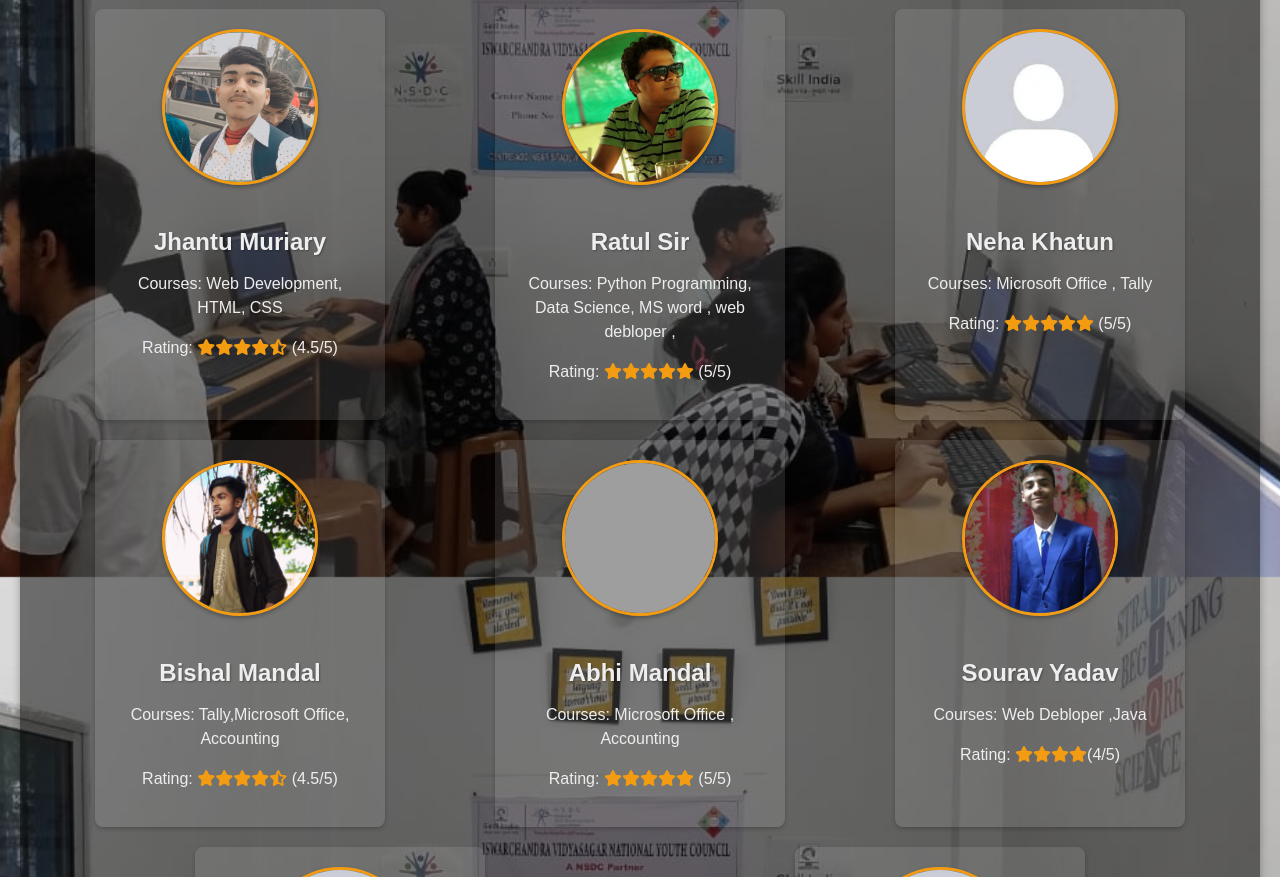
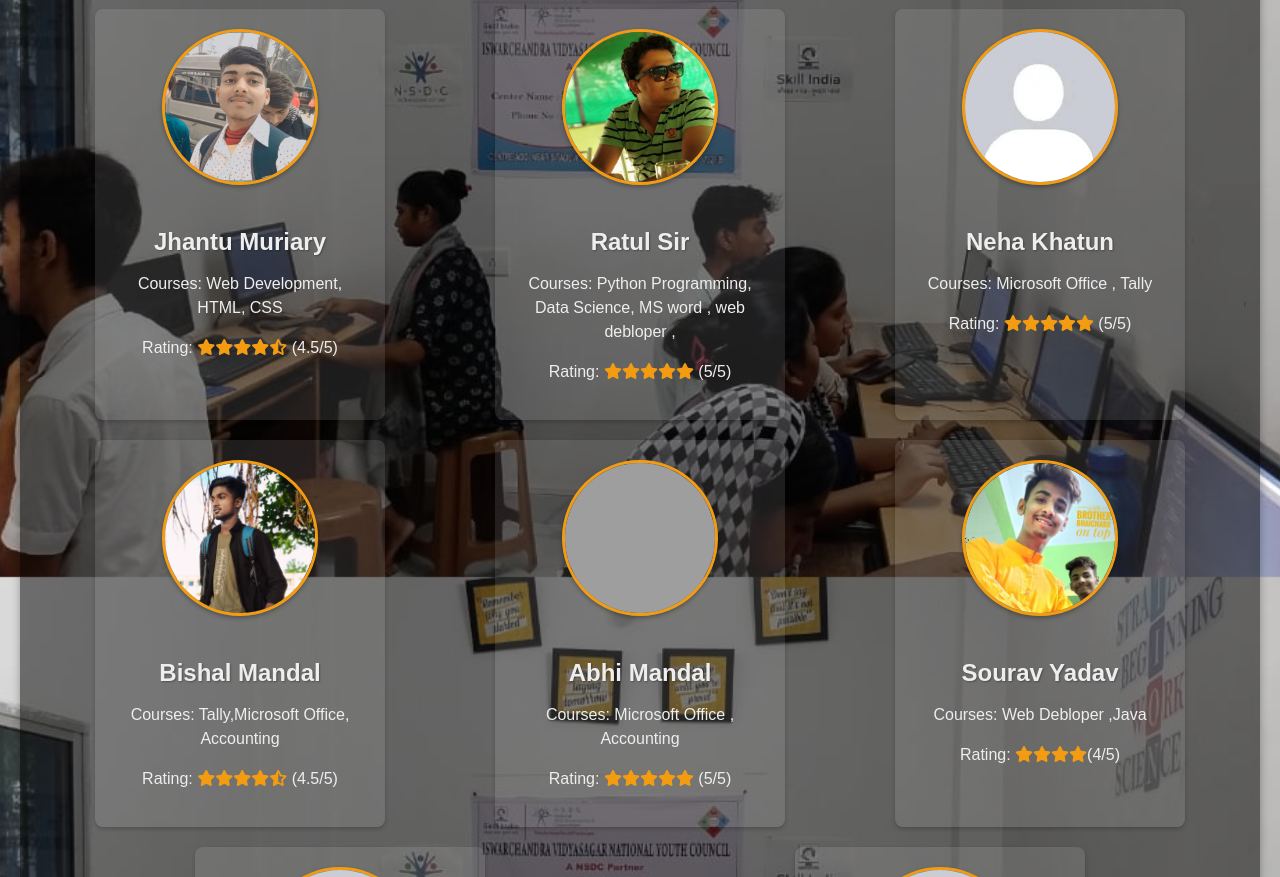
Before and after one commit to JhantuDevloper/ATOM-Website, a plain HTML site: page teacher.html in a window 1280 px wide. Shown: the part 223-1100 px from the top of the page. Drawn offline with Linux system fonts and the light colour scheme; grey boxes are pictures that could not be loaded.

Commit message:
Update teacher.html

```diff
--- a/teacher.html
+++ b/teacher.html
@@ -66,7 +66,7 @@
                     </div>
                 </div>
                  <div class="teacher">
-                    <img src="so.jpg" alt="Neha Khatun" class="teacher-photo">
+                    <img src="sv.jpeg" alt="Neha Khatun" class="teacher-photo">
                     <div class="teacher-details">
                         <h3>Sourav Yadav</h3>
                         <p>Courses: Web Debloper ,Java</p>
```
